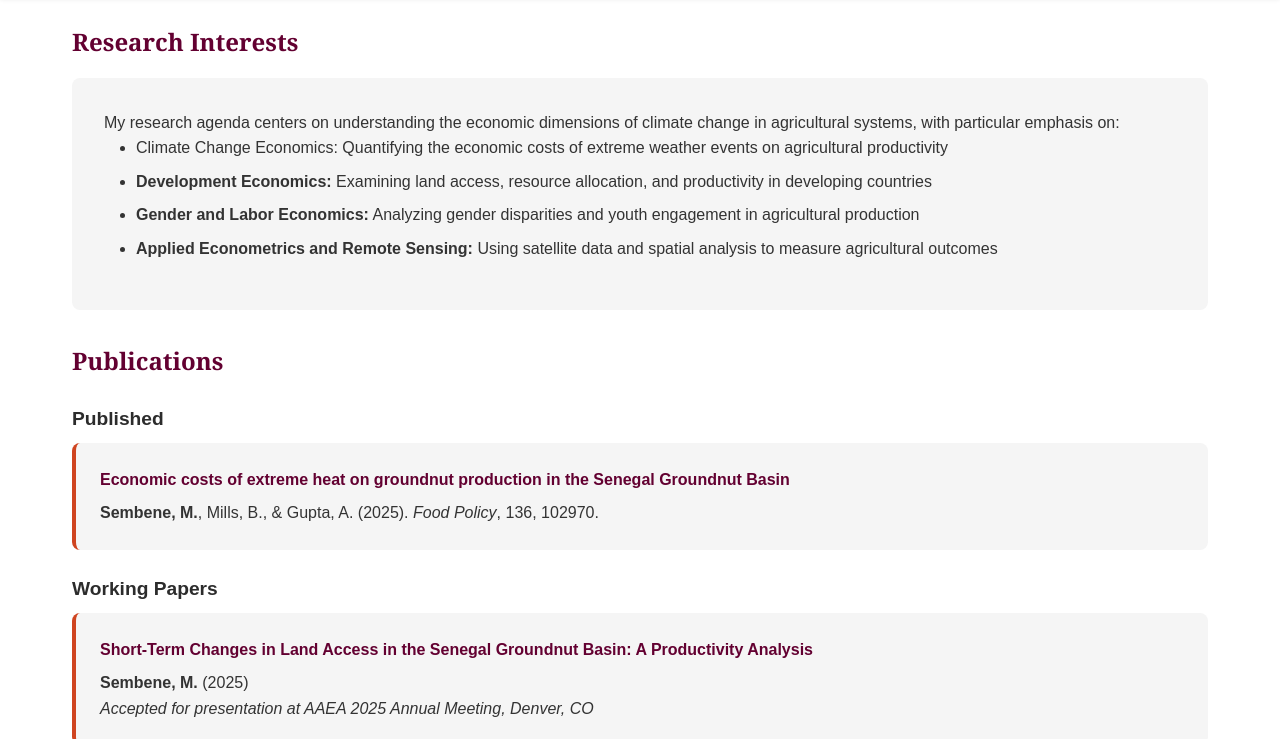
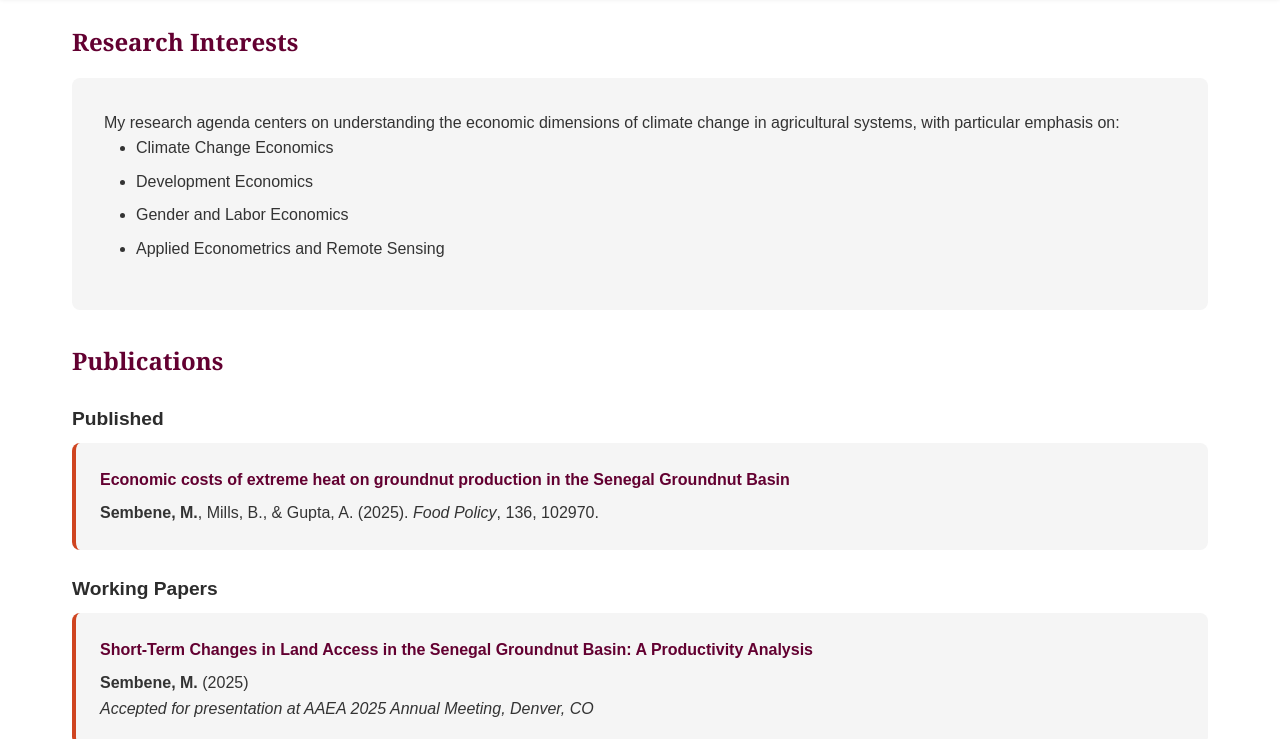
Before and after one commit to maguettevt/maguettevt.github.io, a plain HTML site: page index.html in a window 1280 px wide. Both pictures are taken after a click on the link "Research". Shown: the part 377-1116 px from the top of the page. Drawn offline with Linux system fonts and the light colour scheme.

Commit message:
Update index.html

```diff
--- a/index.html
+++ b/index.html
@@ -306,10 +306,10 @@
             <div class="bio-section">
                 <p>My research agenda centers on understanding the economic dimensions of climate change in agricultural systems, with particular emphasis on:</p>
                 <ul class="research-list">
-                    <li>Climate Change Economics: Quantifying the economic costs of extreme weather events on agricultural productivity</li>
-                    <li><strong>Development Economics:</strong> Examining land access, resource allocation, and productivity in developing countries</li>
-                    <li><strong>Gender and Labor Economics:</strong> Analyzing gender disparities and youth engagement in agricultural production</li>
-                    <li><strong>Applied Econometrics and Remote Sensing:</strong> Using satellite data and spatial analysis to measure agricultural outcomes</li>
+                    <li>Climate Change Economics</li>
+                    <li>Development Economics</li>
+                    <li>Gender and Labor Economics</li>
+                    <li>Applied Econometrics and Remote Sensing</li>
                 </ul>
             </div>
             <h3>Publications</h3>
```
